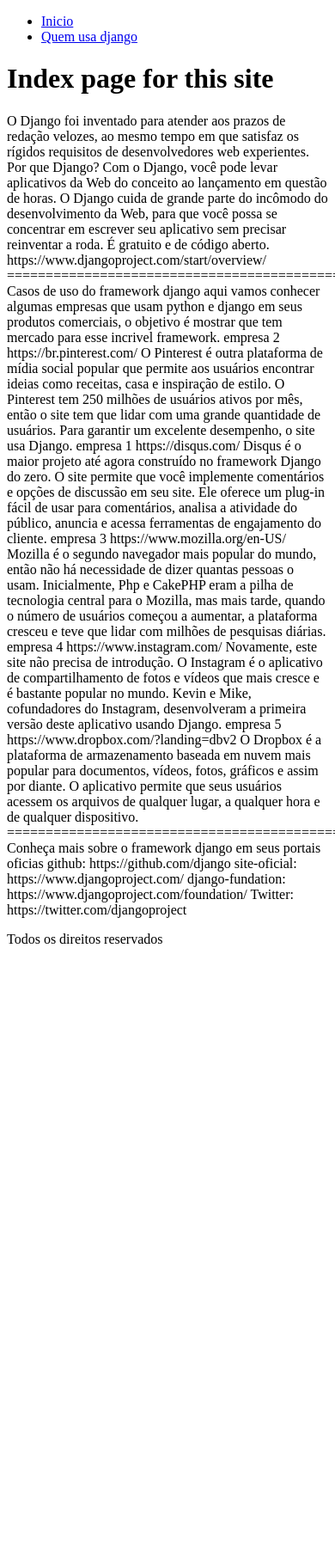
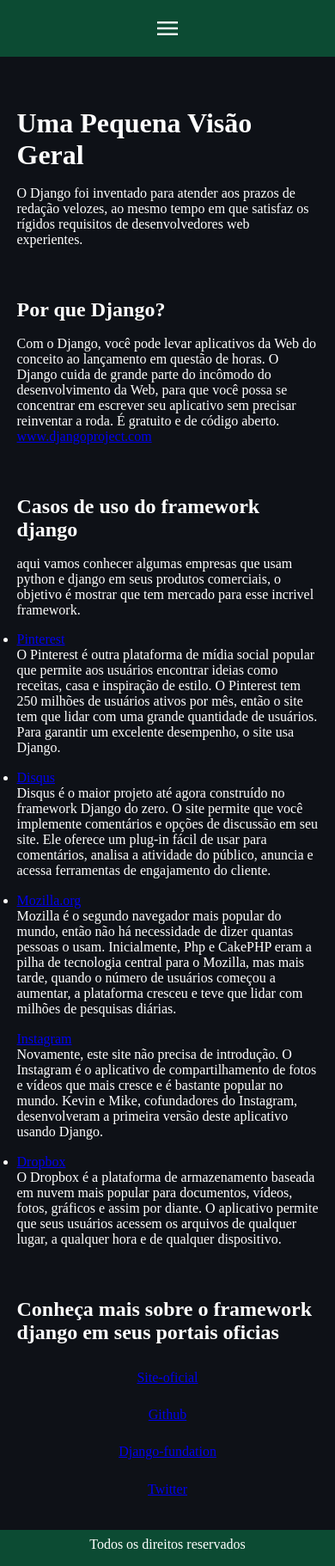
Before and after one commit to Rodrigo-Lacerda/site_django, a Django app: page / in a window 390 px wide; the page is wider, and only the part inside the window is pictured. Shown: that part at 86% size. Before the commit the page ends 1098 px from the top of that part, so only its background shows below. Run offline with Django 4.2, Linux system fonts and the light colour scheme.

Commit message:
media query, mobile first

```diff
--- a/app/static/css/desktop.css
+++ b/app/static/css/desktop.css
@@ -0,0 +1,30 @@
+@media screen and (min-width: 1024px) {
+    body {
+        background-color: white;
+        color: black;
+    }
+
+    /* nav-bar */
+    #burger {
+        display: none;
+    }
+    #nav_bar {
+        display: block;
+        height: 10vh;
+    }
+    #nav_bar > ul {
+        display: block;
+        text-decoration: none;
+        background-color: aliceblue;
+        text-align: right;
+    }
+    #nav_bar > ul > li {
+        background-color: rebeccapurple;
+        display: inline-block;
+
+    }
+    #nav_bar > ul > li > a {
+        /* align-items: end; */
+    }
+
+}
--- a/app/static/css/style.css
+++ b/app/static/css/style.css
@@ -0,0 +1,65 @@
+* {
+    padding: 0px;
+    margin: 0px;
+}
+
+body {
+    background-color: #0E1117;
+    color: white;
+}
+
+#burger {
+    display: block;
+    text-align: center;
+    color: white;
+    padding: 2vh;
+    background-color: #0C4B33;
+    font-size: 2em;
+}
+
+/* Nave-bar */
+#nav_bar {
+    display: none;
+    background-color: #0C4B33;
+    height: 20vh;
+}
+#nav_bar > ul > li {
+    text-align: center;
+    padding: 2vh;
+
+}
+
+/* Main */
+#main-content {
+    width: 90%;
+    margin: auto;
+}
+
+div.div-info {
+    margin-top: 7vh;
+}
+div.div-info > h2, h1 {
+    margin-bottom: 2vh;
+}
+ul#list > li {
+    margin-top: 2vh;
+    margin-bottom: 2vh;
+}
+
+div#social > a {
+    display: block;
+    text-align: center;
+    padding: 1.5vh;
+}
+
+/* Footer */
+#footer {
+    background-color: #0C4B33;
+    height: 5vh;
+    margin-top: 3vh;
+}
+#footer > p {
+    color: white;
+    text-align: center;
+    padding-top: 1vh;
+}
--- a/app/templates/app/base.html
+++ b/app/templates/app/base.html
@@ -6,24 +6,38 @@
     <meta http-equiv="X-UA-Compatible" content="IE=edge">
     <meta name="viewport" content="width=device-width, initial-scale=1.0">
     <title>{% block title %}{% endblock %}</title>
-    <link rel="{% static 'css/style.css' %}" href="style.css" type="text/css">
+    <link rel="stylesheet" href="https://fonts.googleapis.com/css2?family=Material+Symbols+Outlined:opsz,wght,FILL,GRAD@20..48,100..700,0..1,-50..200" />
+    <link rel="stylesheet" href="{% static 'css/style.css' %}" type="text/css">
+    <link rel="stylesheet" href="{% static 'css/desktop.css' %}" type="text/css">
 </head>
 <body>
-    <nav>
+    <span id="burger" class="material-symbols-outlined" onclick="clickMenu()">menu</span>
+    <nav id="nav_bar">
         <ul>
             <li><a href="{% url 'index' %}">Inicio</a></li>
             <li><a href="{% url 'case-sucesse' %}">Quem usa django</a></li>
         </ul>
     </nav>
-    <main>
+    <main id="main-content">
     {% block content %}
         <!-- Main content -->
     {% endblock %}
     </main>
 
-    <foote>
+    <footer id="footer">
         <!-- rodapé -->
         <p>Todos os direitos reservados</p>
-    </foote>
+    </footer>
+
+    <script>
+        function clickMenu() {
+            if (nav_bar.style.display == 'block'){
+                nav_bar.style.display = 'none'
+            } else {
+                nav_bar.style.display = 'block'
+            }
+
+        }
+    </script>
 </body>
 </html>
--- a/app/templates/app/index.html
+++ b/app/templates/app/index.html
@@ -1,73 +1,92 @@
 {% extends "app/base.html" %}
 
 {% block content %}
-    <h1>Index page for this site</h1>
+    <div class="div-info">
+        <h1>Uma Pequena Visão Geral </h1>
 
-O Django foi inventado para atender aos prazos de redação velozes,
+        <p>O Django foi inventado para atender aos prazos de redação velozes,
         ao mesmo tempo em que satisfaz os rígidos requisitos de
-desenvolvedores web experientes.
+        desenvolvedores web experientes.</p>
+    </div>
 
-Por que Django?
-Com o Django, você pode levar aplicativos da Web do conceito ao
+<div class="div-info">
+    <h2>Por que Django?</h2>
+    <p>Com o Django, você pode levar aplicativos da Web do conceito ao
     lançamento em questão de horas. O Django cuida de grande
     parte do incômodo do desenvolvimento da Web, para que você
     possa se concentrar em escrever seu aplicativo sem precisar
-reinventar a roda. É gratuito e de código aberto.
+    reinventar a roda. É gratuito e de código aberto.</p>
 
+    <a href="https://www.djangoproject.com/start/overview/" target="blank">www.djangoproject.com</a>
+</div>
 
-https://www.djangoproject.com/start/overview/
+<div class="div-info">
+    <h2>Casos de uso do framework django</h2>
 
-==================================================
-Casos de uso do framework django
+    <p>aqui vamos conhecer algumas empresas que usam python e django
+    em seus produtos comerciais, o objetivo é mostrar que tem
+    mercado para esse incrivel framework.</p>
 
-aqui vamos conhecer algumas empresas que usam python e django
-em seus produtos comerciais, o objetivo é mostrar que tem
-mercado para esse incrivel framework.
-
-empresa 2 https://br.pinterest.com/
-    O Pinterest é outra plataforma de mídia social popular
+    <ul id="list">
+        <li>
+            <p><a href="https://br.pinterest.com/" target="blank">Pinterest</a></p>
+        <p>O Pinterest é outra plataforma de mídia social popular
         que permite aos usuários encontrar ideias como receitas,
         casa e inspiração de estilo. O Pinterest tem 250 milhões
         de usuários ativos por mês, então o site tem que lidar
         com uma grande quantidade de usuários. Para garantir um
-    excelente desempenho, o site usa Django.
+        excelente desempenho, o site usa Django.</p>
+        </li>
 
-empresa 1 https://disqus.com/
-    Disqus é o maior projeto até agora construído no framework Django
+        <li>
+            <p><a href="https://disqus.com/" target="blank">Disqus</a></p>
+        <p>Disqus é o maior projeto até agora construído no framework Django
         do zero. O site permite que você implemente comentários e
         opções de discussão em seu site. Ele oferece um plug-in
         fácil de usar para comentários, analisa a atividade do público,
-    anuncia e acessa ferramentas de engajamento do cliente.
+        anuncia e acessa ferramentas de engajamento do cliente.</p>
+        </li>
 
-empresa 3 https://www.mozilla.org/en-US/
-    Mozilla é o segundo navegador mais popular do mundo, então
+        <li>
+            <p><a href="https://www.mozilla.org/en-US/" target="blank">Mozilla.org</a></p>
+        <p>Mozilla é o segundo navegador mais popular do mundo, então
         não há necessidade de dizer quantas pessoas o usam.
         Inicialmente, Php e CakePHP eram a pilha de tecnologia central
         para o Mozilla, mas mais tarde, quando o número de usuários
         começou a aumentar, a plataforma cresceu e teve que lidar com
-    milhões de pesquisas diárias.
+        milhões de pesquisas diárias.</p>
+        </li>
 
-empresa 4 https://www.instagram.com/
-    Novamente, este site não precisa de introdução. O Instagram
+        <l>
+            <p><a href="https://www.instagram.com/" target="blank">Instagram</a></p>
+        <p>Novamente, este site não precisa de introdução. O Instagram
         é o aplicativo de compartilhamento de fotos e vídeos que mais
         cresce e é bastante popular no mundo. Kevin e Mike, cofundadores
         do Instagram, desenvolveram a primeira versão deste aplicativo
-    usando Django.
+        usando Django.</p>
+        </l>
 
-empresa 5 https://www.dropbox.com/?landing=dbv2
-    O Dropbox é a plataforma de armazenamento baseada em
+        <li>
+            <p><a href="https://www.dropbox.com/?landing=dbv2" target="blank">Dropbox</a></p>
+            <p>O Dropbox é a plataforma de armazenamento baseada em
                 nuvem mais popular para documentos, vídeos, fotos, gráficos
                 e assim por diante. O aplicativo permite que seus usuários
                 acessem os arquivos de qualquer lugar,
-    a qualquer hora e de qualquer dispositivo.
+                a qualquer hora e de qualquer dispositivo.</p>
+            </li>
+        </ul>
+</div>
 
-====================================================
-Conheça mais sobre o framework django em seus portais
-oficias
+<div class="div-info">
+    <h2>Conheça mais sobre o framework django em seus portais
+    oficias</h2>
 
-github: https://github.com/django
-site-oficial: https://www.djangoproject.com/
-django-fundation: https://www.djangoproject.com/foundation/
-Twitter: https://twitter.com/djangoproject
+    <div id="social">
+        <a href="https://www.djangoproject.com/" target="blank">Site-oficial</a>
+        <a href="https://github.com/django" target="blank">Github</a>
+        <a href="https://www.djangoproject.com/foundation/" target="blank">Django-fundation</a>
+        <a href="https://twitter.com/djangoproject" target="blank">Twitter</a>
+    </div>
+</div>
 
 {% endblock %}
```
Lines whose indentation alone changed are shown as unchanged.
